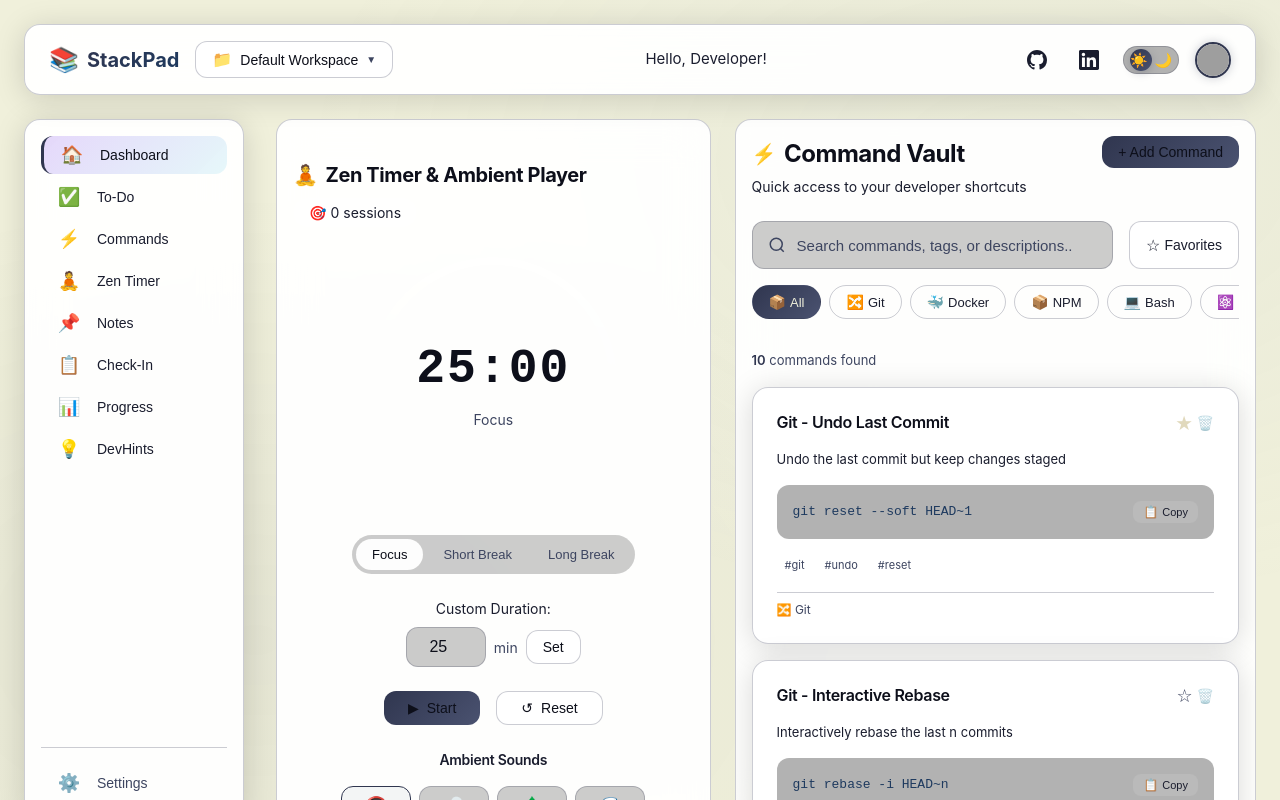
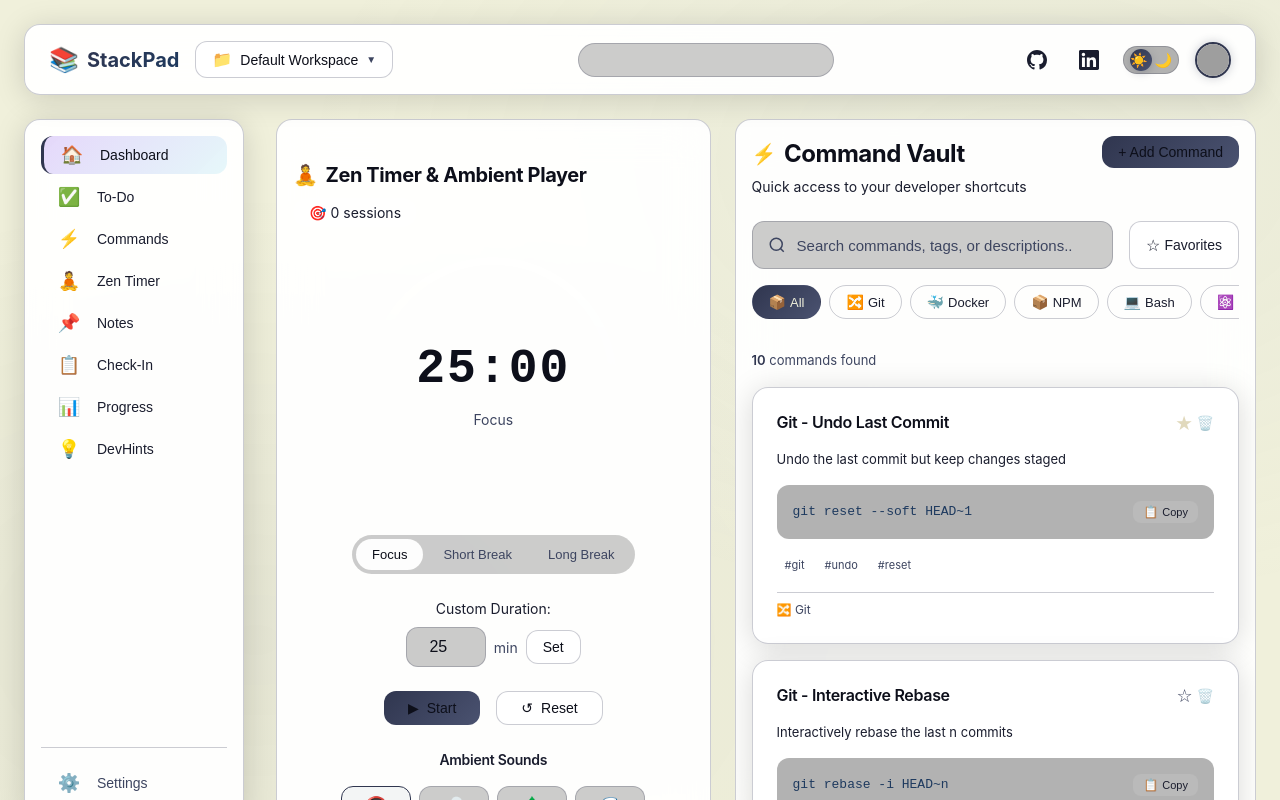
Before and after one commit to Nathanellevy-DI/StackPad.github.io, a React (Vite) app in the folder client/: page / in a window 1280 px wide. Shown: the top 800 px of the page. Built offline with nearby package versions, Linux system fonts and the light colour scheme; grey boxes are pictures that could not be loaded.

Commit message:
feat: Add motivational messages with water reminders, fix sticky notes resizing, improve check-in modal

```diff
--- a/client/src/components/layout/Header.css
+++ b/client/src/components/layout/Header.css
@@ -47,9 +47,29 @@
     }
 }
 
-.greeting {
-    font-size: 0.9375rem;
+.motivation-banner {
+    background: rgba(0, 0, 0, 0.2);
+    padding: var(--spacing-xs) var(--spacing-md);
+    border-radius: var(--radius-full);
+    border: 1px solid var(--glass-border);
+}
+
+.motivation-text {
+    font-size: 0.875rem;
     color: var(--text-secondary);
+    animation: fadeIn 0.5s ease;
+}
+
+@keyframes fadeIn {
+    from {
+        opacity: 0;
+        transform: translateY(-5px);
+    }
+
+    to {
+        opacity: 1;
+        transform: translateY(0);
+    }
 }
 
 /* Header Right */
--- a/client/src/components/layout/Header.jsx
+++ b/client/src/components/layout/Header.jsx
@@ -1,13 +1,45 @@
+import { useState, useEffect } from 'react';
 import { useSelector, useDispatch } from 'react-redux';
 import { toggleTheme } from '../../redux/slices/themeSlice';
 import { toggleProfileModal } from '../../redux/slices/userSlice';
 import WorkspaceSwitcher from '../WorkspaceSwitcher/WorkspaceSwitcher';
 import './Header.css';
 
+const MOTIVATIONAL_MESSAGES = [
+    { text: "You're doing great! Keep it up! 💪", icon: "🚀" },
+    { text: "💧 Remember to drink some water!", icon: "💧" },
+    { text: "Small progress is still progress! ✨", icon: "✨" },
+    { text: "Take a deep breath. You've got this! 🧘", icon: "🧘" },
+    { text: "💧 Hydration check - grab some water!", icon: "💧" },
+    { text: "One step at a time. You're making progress! 👣", icon: "👣" },
+    { text: "Great things take time. Stay focused! 🎯", icon: "🎯" },
+    { text: "💧 Time for a water break!", icon: "💧" },
+    { text: "Believe in yourself! You're capable of amazing things! 🌟", icon: "🌟" },
+    { text: "Remember: breaks boost productivity! ☕", icon: "☕" },
+    { text: "💧 Your brain needs water to function! 🧠", icon: "💧" },
+    { text: "Every line of code matters! 💻", icon: "💻" },
+    { text: "You're building something awesome! 🏗️", icon: "🏗️" },
+    { text: "💧 Quick water break? Stay hydrated! 💧", icon: "💧" },
+    { text: "Keep crushing it! You're a rockstar! 🎸", icon: "🎸" },
+    { text: "Stretch those muscles! 🤸", icon: "🤸" },
+    { text: "Your dedication is inspiring! 💎", icon: "💎" },
+];
+
 export default function Header() {
     const dispatch = useDispatch();
     const { mode } = useSelector((state) => state.theme);
     const { user } = useSelector((state) => state.user);
+    const [messageIndex, setMessageIndex] = useState(0);
+
+    // Rotate messages every 30 seconds
+    useEffect(() => {
+        const interval = setInterval(() => {
+            setMessageIndex((prev) => (prev + 1) % MOTIVATIONAL_MESSAGES.length);
+        }, 30000);
+        return () => clearInterval(interval);
+    }, []);
+
+    const currentMessage = MOTIVATIONAL_MESSAGES[messageIndex];
 
     return (
         <header className="header glass-card">
@@ -20,7 +52,9 @@ export default function Header() {
             </div>
 
             <div className="header-center">
-                <span className="greeting">Hello, {user.name}!</span>
+                <div className="motivation-banner">
+                    <span className="motivation-text">{currentMessage.text}</span>
+                </div>
             </div>
 
             <div className="header-right">
```
